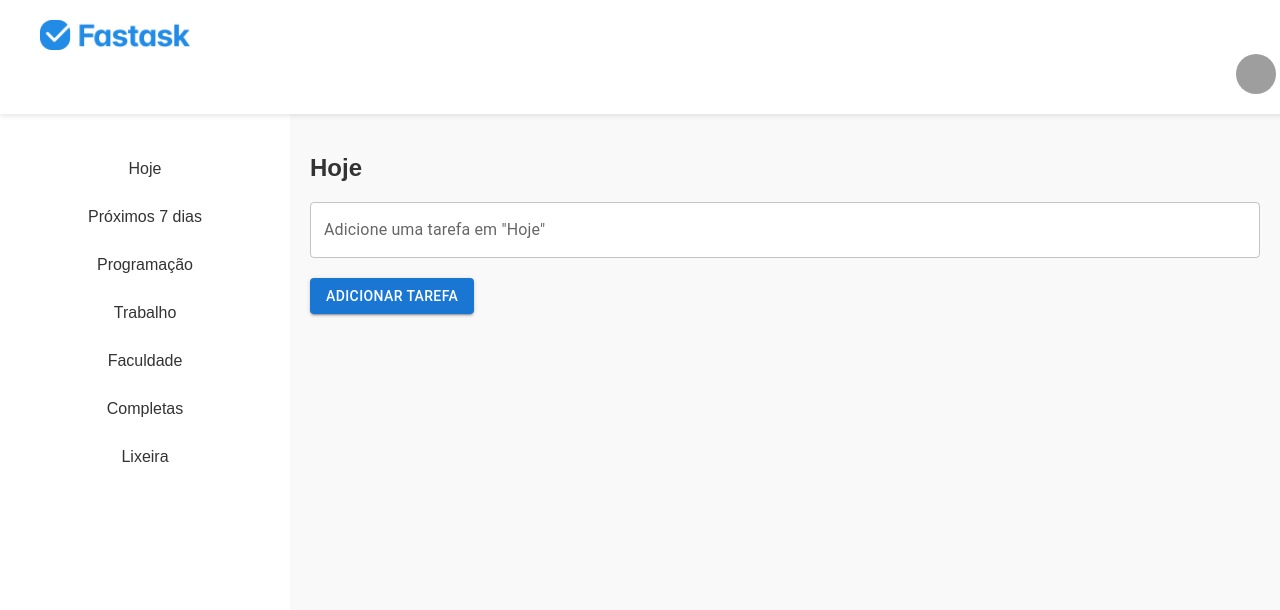
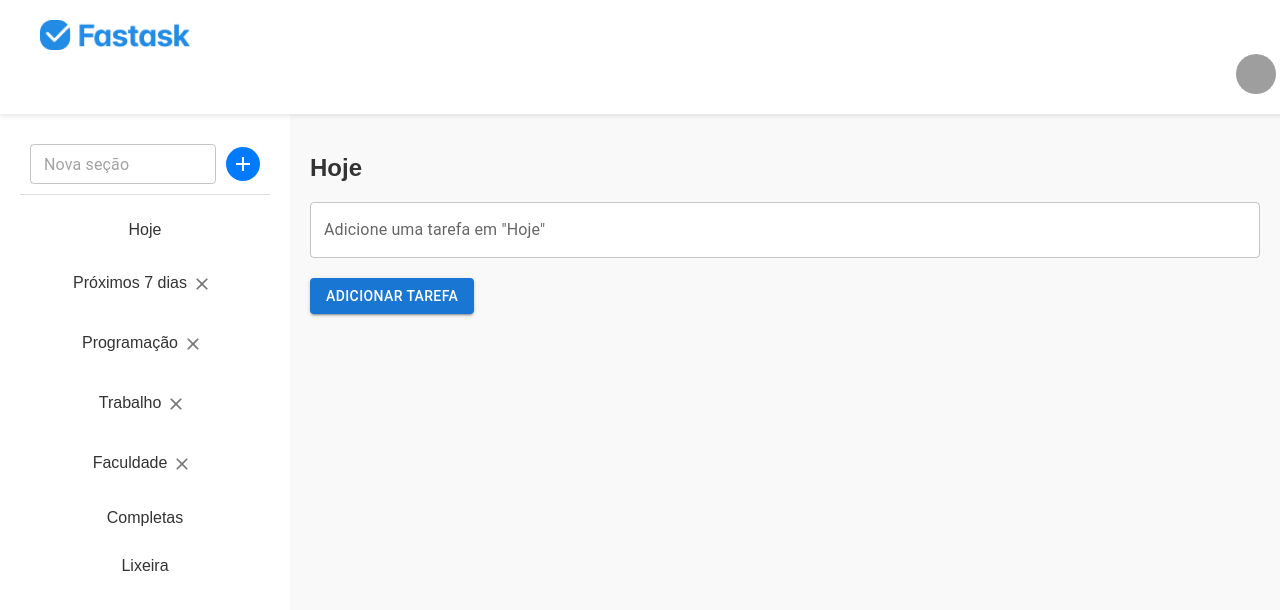
Before and after one commit to vLecaBR/fastask-to-do-list, a React (Create React App) app: page / in a window 1280 px wide. Shown: the top 610 px of the page. Built offline with nearby package versions, Linux system fonts and the light colour scheme; grey boxes are pictures that could not be loaded.

Commit message:
ajustado o local do input e botão de adicionar

```diff
--- a/src/components/Sidebar/index.jsx
+++ b/src/components/Sidebar/index.jsx
@@ -1,20 +1,86 @@
 // components/Sidebar/index.jsx
-import React from 'react';
+import React, { useState } from 'react';
 import { SidebarContainer, List, ListItem } from './Sidebar.styles';
+import TextField from '@mui/material/TextField';
+import IconButton from '@mui/material/IconButton';
+import AddIcon from '@mui/icons-material/Add';
+import CloseIcon from '@mui/icons-material/Close';
+import Box from '@mui/material/Box';
 
-function Sidebar({ setCurrentSection }) {
-  const sections = ['Hoje', 'Próximos 7 dias', 'Programação', 'Trabalho', 'Faculdade', 'Completas', 'Lixeira'];
+function Sidebar({ sections, setCurrentSection, addSection, removeSection }) {
+  const [newSection, setNewSection] = useState('');
+
+  const handleAddSection = () => {
+    if (newSection.trim()) {
+      addSection(newSection.trim());
+      setNewSection('');
+    }
+  };
 
   return (
     <SidebarContainer>
+      <Box
+        sx={{
+          display: 'flex',
+          alignItems: 'center',
+          padding: '10px',
+          borderBottom: '1px solid #ddd',
+        }}
+      >
+        <TextField
+          placeholder="Nova seção"
+          value={newSection}
+          onChange={(e) => setNewSection(e.target.value)}
+          variant="outlined"
+          size="small"
+          sx={{
+            flex: 1,
+            marginRight: '10px',
+            backgroundColor: '#ffffff',
+            borderRadius: '5px',
+          }}
+        />
+        <IconButton
+          onClick={handleAddSection}
+          color="primary"
+          size="small"
+          sx={{
+            backgroundColor: '#007bff',
+            color: '#ffffff',
+            '&:hover': {
+              backgroundColor: '#0056b3',
+            },
+          }}
+        >
+          <AddIcon />
+        </IconButton>
+      </Box>
       <List>
         {sections.map(section => (
           <ListItem
             key={section}
             onClick={() => setCurrentSection(section)}
-            sx={{ cursor: 'pointer', '&:hover': { backgroundColor: '#f0f0f0' } }}
+            sx={{
+              display: 'flex',
+              justifyContent: 'space-between',
+              alignItems: 'center',
+              cursor: 'pointer',
+              padding: '8px 10px',
+              '&:hover': { backgroundColor: '#f0f0f0' },
+            }}
           >
-            {section}
+            <span>{section}</span>
+            {section !== 'Hoje' && section !== 'Lixeira' && section !== 'Completas' && (
+              <IconButton
+                size="small"
+                onClick={(e) => {
+                  e.stopPropagation();
+                  removeSection(section);
+                }}
+              >
+                <CloseIcon fontSize="small" />
+              </IconButton>
+            )}
           </ListItem>
         ))}
       </List>
```
